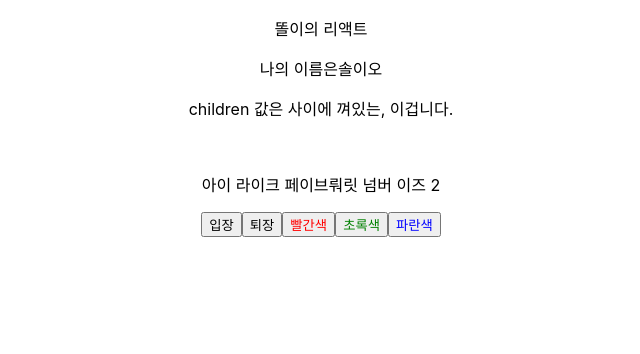
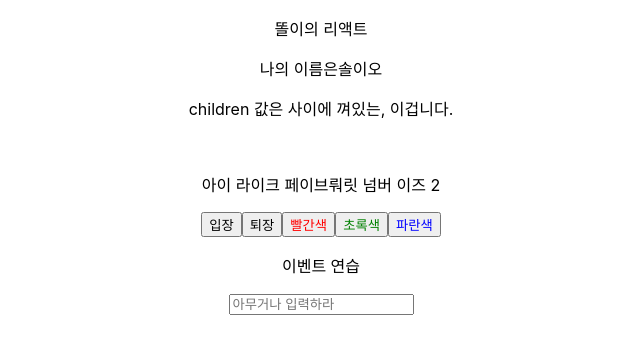
Before and after one commit to SOL-hub/learning-react_Study, a React (Create React App) app in the folder learning-react/: page / in a window 1280 px wide. Shown: the top 354 px of the page, without its empty margins (319-959 px from the left). Built offline with nearby package versions, Linux system fonts and the light colour scheme.

Commit message:
feat : 4장 이벤트헨들러 사용하기 클래스형 컴포넌트

```diff
--- a/learning-react/src/App.js
+++ b/learning-react/src/App.js
@@ -1,6 +1,7 @@
 import './App.css';
 import MyComponent from './MyComponent';
 import Say from './Say';
+import EventPractice from './EventPractice';
 
 function App() {
 
@@ -12,6 +13,7 @@ function App() {
       <p>똘이의 리액트</p>
       <MyComponent name={name} favoriteNumber={2}>사이에 껴있는</MyComponent>
       <Say />
+      <EventPractice></EventPractice>
     </div>
   );
 }
--- /dev/null
+++ b/learning-react/src/EventPractice.js
@@ -0,0 +1,14 @@
+import React, {Component, useState} from 'react';
+
+class EventPractice extends Component {
+    render() {
+        return (
+            <div>
+                <p>이벤트 연습</p>
+                <input name="message" placeholder='아무거나 입력하라'  onChange={(e)=>{console.log(e)}} />
+            </div>
+        )
+    }
+}
+
+export default EventPractice;
```
